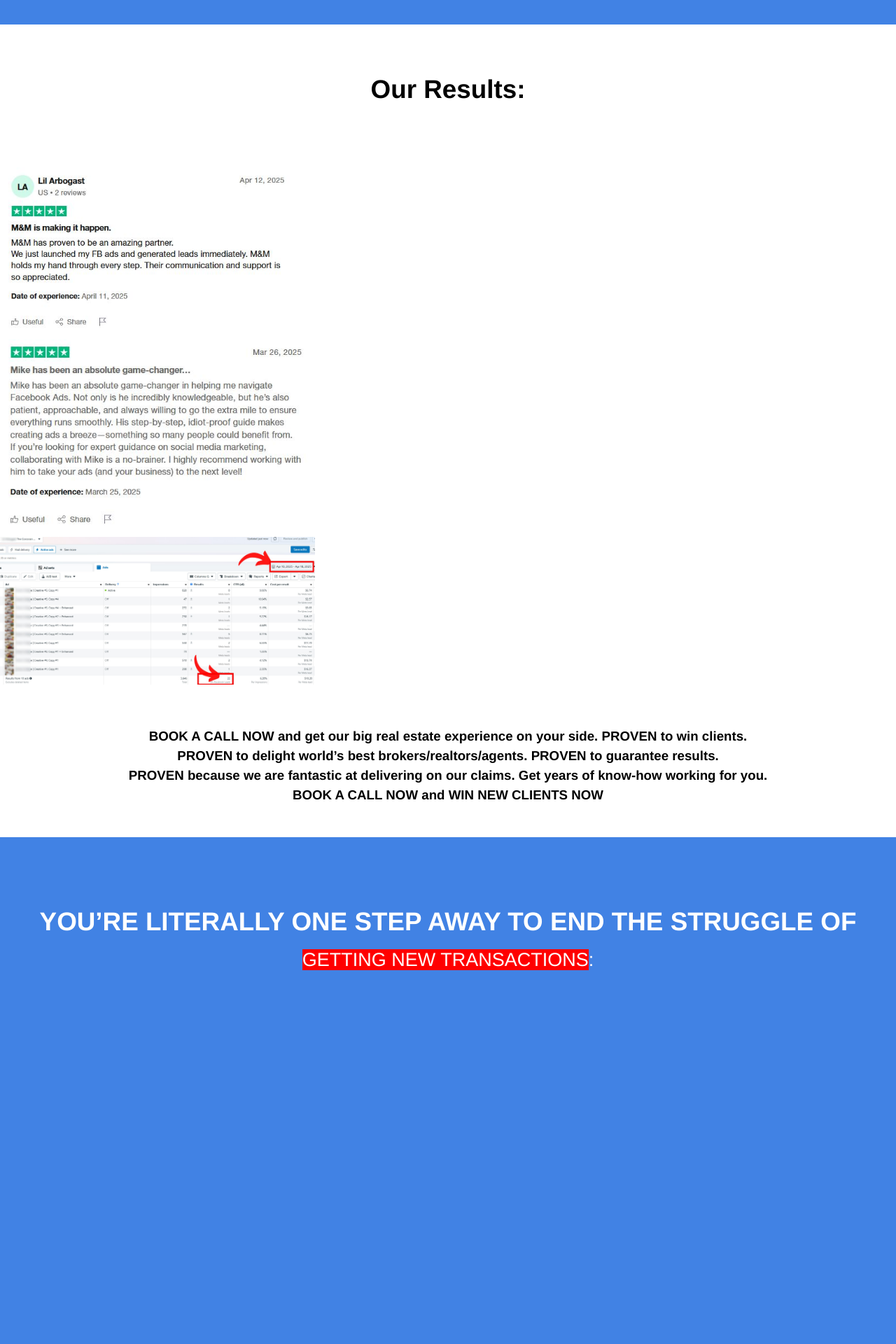
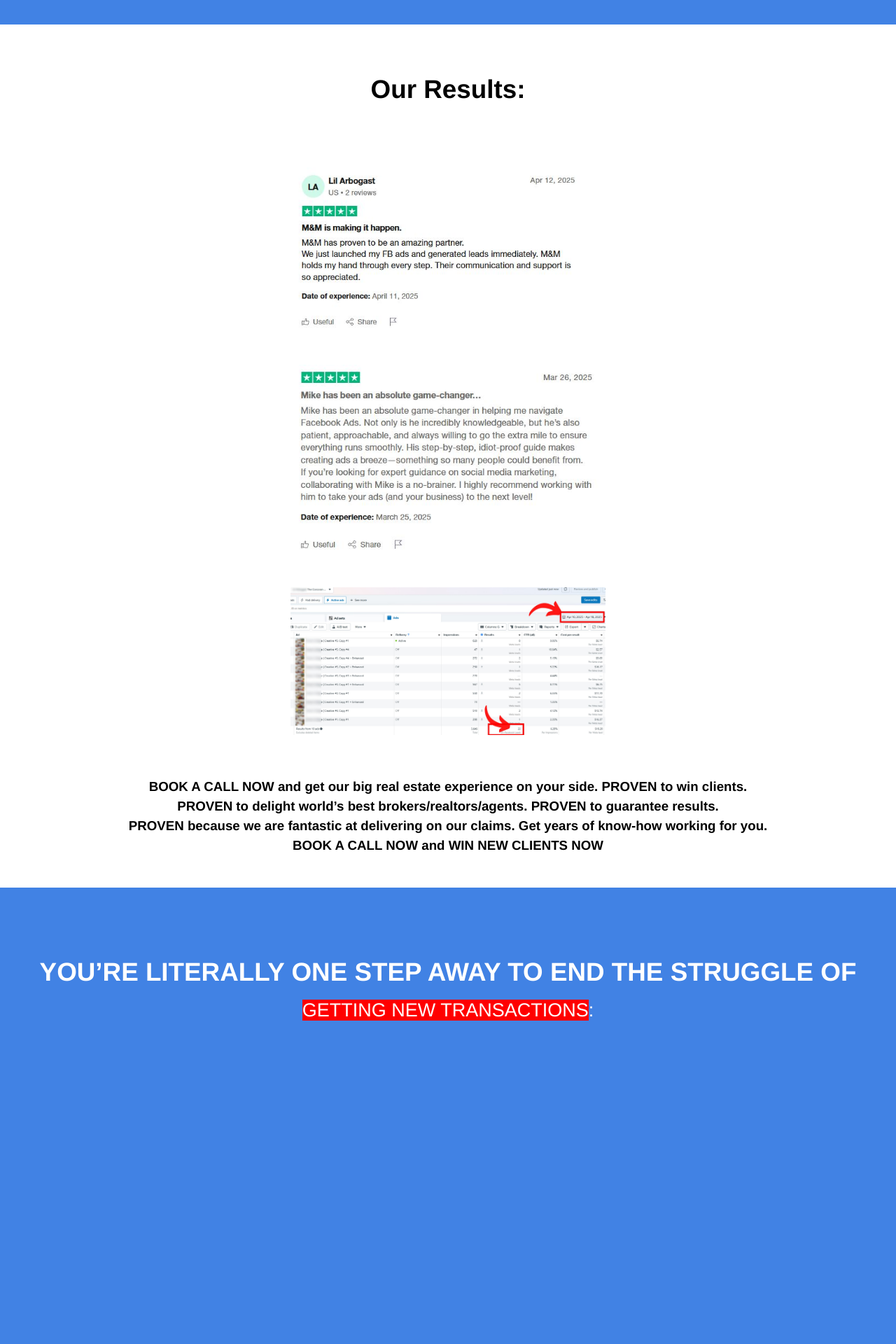
Before and after one commit to Huntinex/MMResults, a Jekyll site: the page built from index.html, in a window 1280 px wide. Shown: the part 2621-4541 px from the top of the page at 70% size. Built offline with Jekyll 4.4.1, drawn with Linux system fonts in a browser that asks for light colours; a script that is not in the unit is left out.

Commit message:
Update index.html

```diff
--- a/index.html
+++ b/index.html
@@ -77,16 +77,16 @@ Because of an agency with no risk reversal or guarantees who also doesn’t deli
 <small><br></small><small><br></small></center>
 	<center class="hero"><h1>Get New Closings Right Now: </h1><div class="cta button alt"><a href="#call">YES, I WANT THAT!</a></div><br></center>
 
-			<center><br></small><br></small><br></small><br></small><h1 style="font-weight: 750;" class="editable">Our Results:</h1></center>
+			<center><br></small><br></small><br></small><br></small><h1 style="font-weight: 750;" class="editable">Our Results:</h1>
 		<br><br><br>
 
 
 	<br><br>
 	<img src="{{ site.baseurl }}/images/1.JPG" alt="Screenshot" class="editable" style="width:450px;height: auto;" />
-	<br>
+	<br><br><br>
 	<img src="{{ site.baseurl }}/images/2.JPG" alt="Screenshot" class="editable" style="width:450px;height: auto;" />
-	<br>
-	<img src="{{ site.baseurl }}/images/3.jpg" alt="Screenshot" class="editable" style="width:450px;height: auto;" />
+	<br><br><br>
+	<img src="{{ site.baseurl }}/images/3.jpg" alt="Screenshot" class="editable" style="width:450px;height: auto;" /></center>
 <!-- 		<center class="container flex testimonial"><br>
 			<center class="testimonial-block">
 				<center class="image">
```
